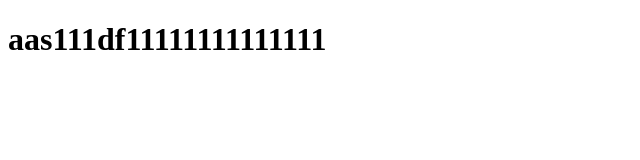
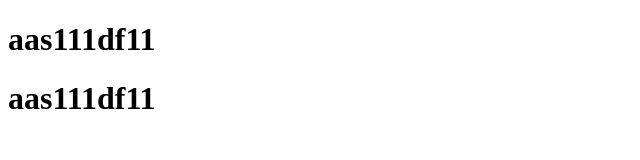
Before and after one commit to eohhh/html, a plain HTML site: page index.html in a window 1280 px wide. Shown: the whole page, without its empty margins (0-640 px from the left). Drawn offline with Linux system fonts and the light colour scheme.

Commit message:
sdkfmsfads123123f

```diff
--- a/index.html
+++ b/index.html
@@ -8,7 +8,8 @@
 </head>
 
 <body>
-<H1>aas111df11111111111111</H1>
+<H1>aas111df11</H1>
+<H1>aas111df11</H1>
 </body>
 
 </html>
```
